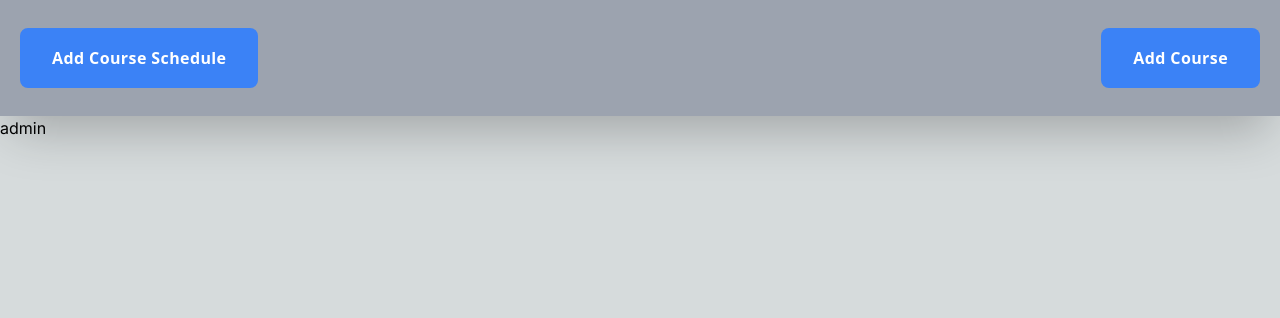
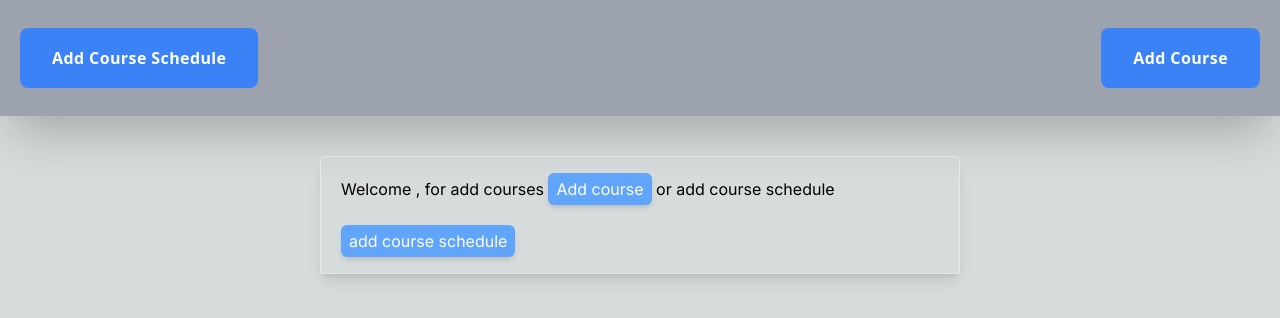
Before and after one commit to ashrafabusunaina1986/registersystem, a Next.js app: page /admin in a window 1280 px wide. Shown: the top 318 px of the page. Built offline with nearby package versions, Linux system fonts and the light colour scheme.

Commit message:
first commit

```diff
--- a/src/app/admin/course/page.js
+++ b/src/app/admin/course/page.js
@@ -132,6 +132,9 @@ function Courses() {
 
   useEffect(() => {
     getCourses();
+    setInterval(() => {
+      setMessage({success:undefined,message:''})
+    }, 5000);
   }, [message.success]);
   return (
     <div>
--- a/src/app/admin/page.js
+++ b/src/app/admin/page.js
@@ -1,10 +1,33 @@
+'use client'
+import { useRouter } from 'next/navigation';
 import React from 'react'
 
 function Admin() {
+  const router=useRouter()
   return (
-    <div>
-      admin
-    </div>
+    <div className="flex w-2/4 m-auto px-5 py-4 border-[1px] shadow-lg mt-10 rounded-t-md">
+        <p className=' '>
+          {" "}
+          Welcome , for add courses {" "}
+          <button
+            onClick={() => {
+              router.push("/admin/course");
+            }}
+            className="inline-flex bg-blue-400 px-2 py-1 mb-5 rounded-md shadow-md text-white"
+          >
+            Add course
+          </button>{" "}
+          or add course schedule{" "}
+          <button
+            onClick={() => {
+              router.push("/admin/course_schedule");
+            }}
+            className="inline-flex bg-blue-400 px-2 py-1 rounded-md shadow-md text-white"
+          >
+            add course schedule
+          </button>
+        </p>
+      </div>
   )
 }
 
--- a/src/components/cart/Cart.js
+++ b/src/components/cart/Cart.js
@@ -33,6 +33,7 @@ function Cart({ course, setIsShow, setMessage }) {
       m.success = result.success;
       m.message = result.message;
       setMessage(m);
+      // console.log(m)
       setIsShow(false);
       // window.location.reload();
     } else {
```
